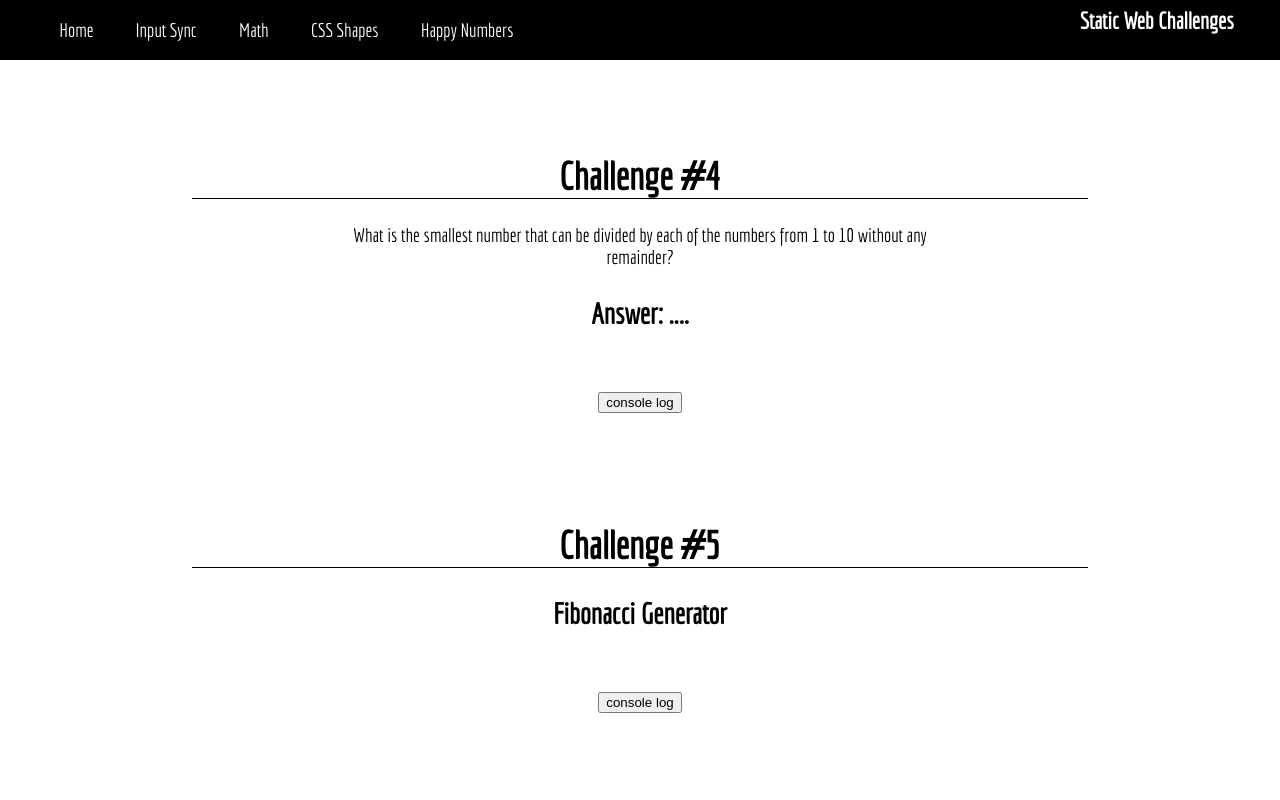
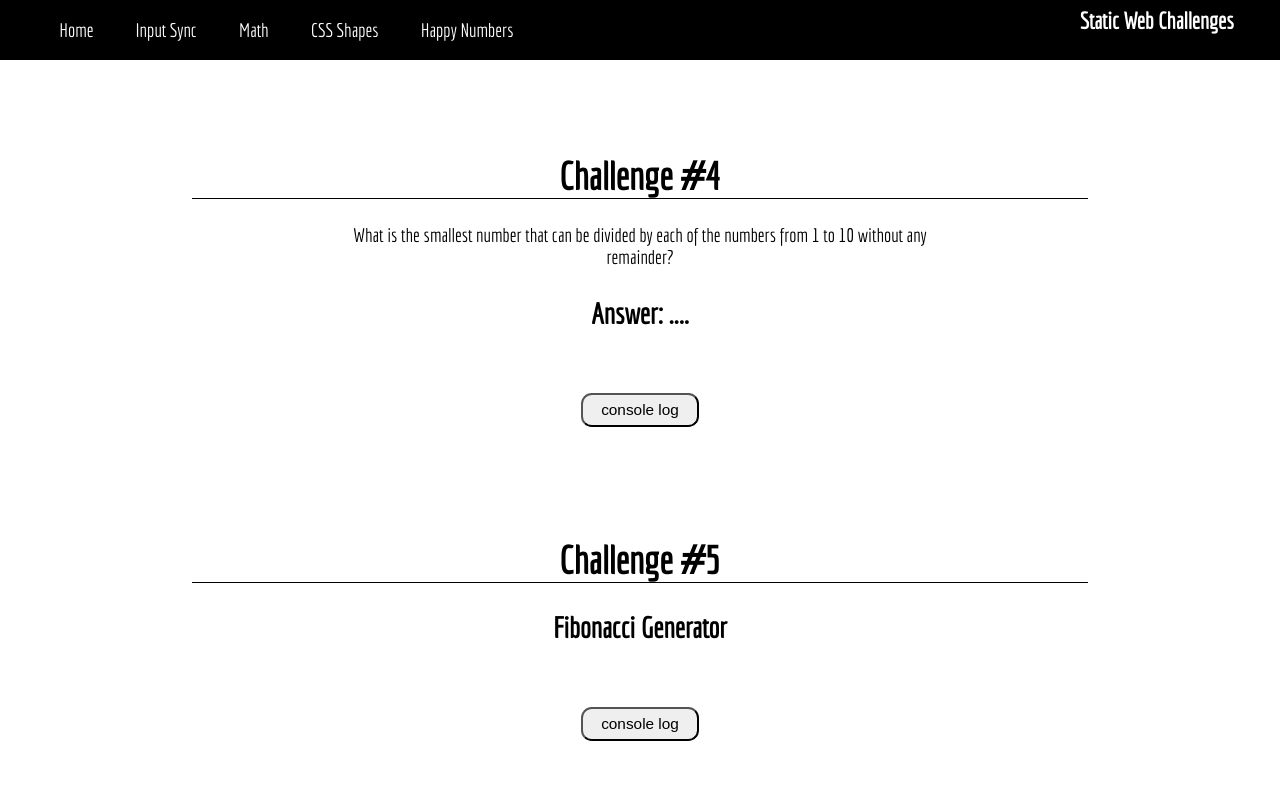
Before and after one commit to iiimosley/NSS-SW-Challenges, a plain HTML site: page math.html in a window 1280 px wide. Shown: the top 800 px of the page. Drawn offline with Linux system fonts and the light colour scheme.

Commit message:
math challenge edit

```diff
--- a/css/main.css
+++ b/css/main.css
@@ -148,9 +148,16 @@ h2.syncHeader {
 }
 
 .mathMain button {
-    margin: 2.5em auto;
+    margin: 2.2em auto;
+    padding: .4em 1.2em;
+    font-size: .8em;
+    border-radius: .7em;
+    outline: none;
 }
 
+.mathMain button:active {
+    box-shadow: .1em .1em 1em rgba(0,0,0,.7);
+}
 
 
 /***********************
--- a/js/fibgen.js
+++ b/js/fibgen.js
@@ -69,5 +69,9 @@ function totalSum() {
     let sumSquared = Math.pow((sum.reduce(
             function (hold, run) {
             return hold + run;})),2);
-    console.log(squaredSum - sumSquared);
+    console.log("squared numbers", squared);
+    console.log("natural numbers", sum);
+    console.log("sum of squared numbers", squaredSum);
+    console.log("sum of numbers squared", sumSquared);
+    console.log("squared sum - sum squared",squaredSum - sumSquared);
 };
```
